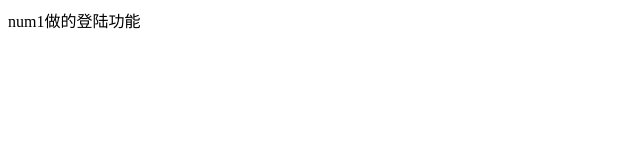
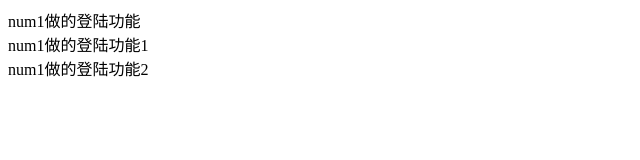
Before and after one commit to shimengchen2/test1019, a plain HTML site: page index.html in a window 1280 px wide. Shown: the whole page, without its empty margins (0-640 px from the left). Drawn offline with Linux system fonts and the light colour scheme.

Commit message:
num1 版本2

```diff
--- a/index.html
+++ b/index.html
@@ -6,5 +6,8 @@
 </head>
 <body>
     <div>num1做的登陆功能</div>
+    <div>num1做的登陆功能1</div>
+    <div>num1做的登陆功能2</div>
+
 </body>
 </html>
```
